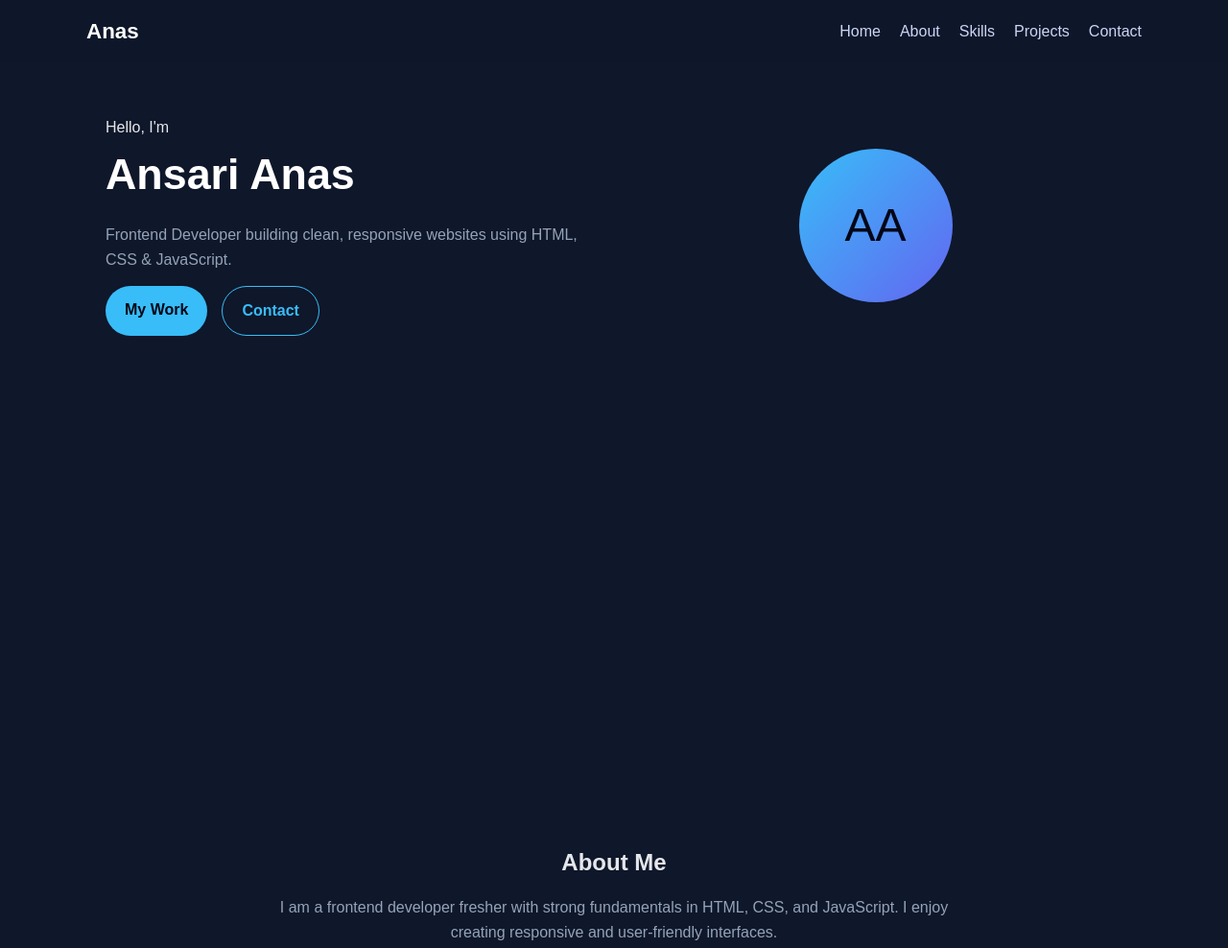
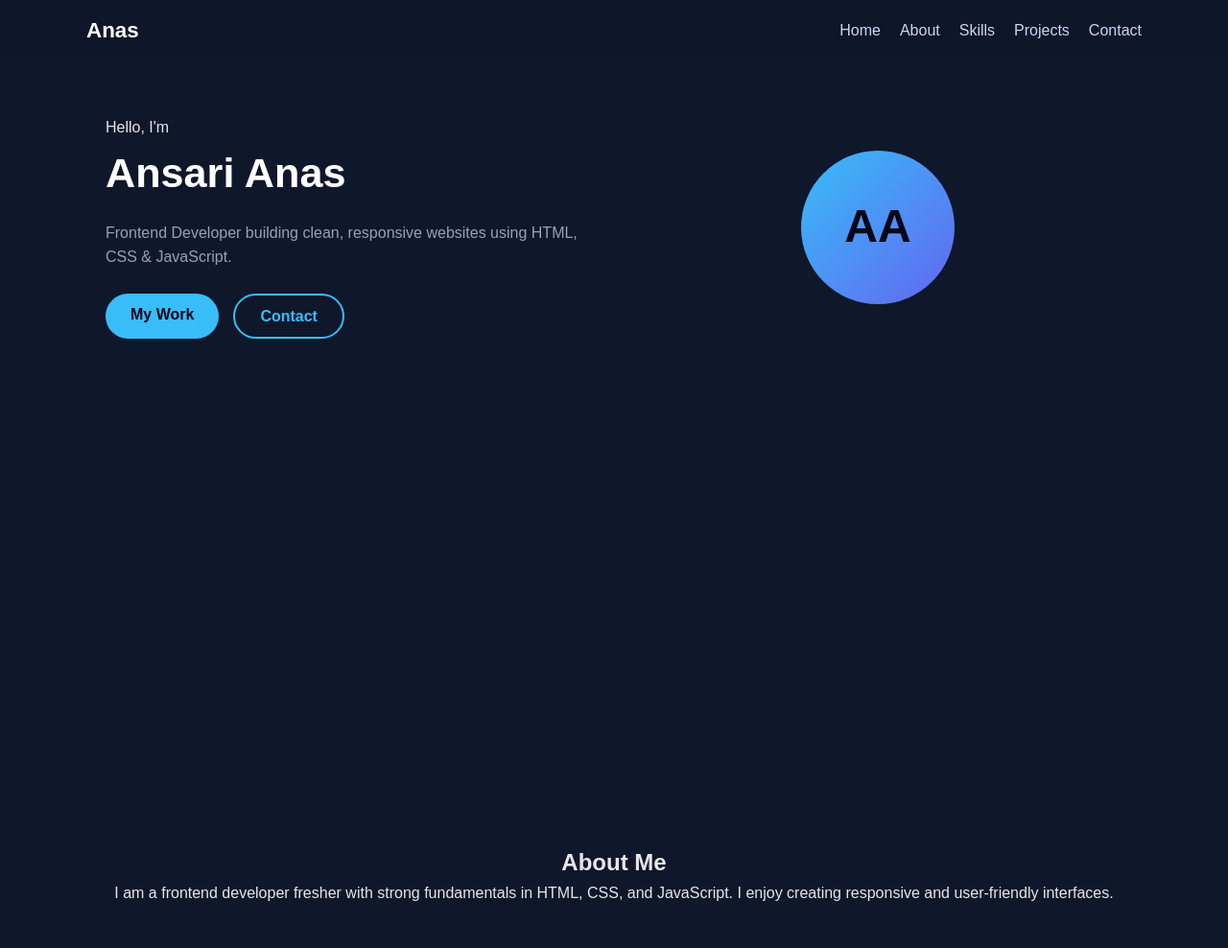
Before and after one commit to ansarianas325as-commits/protfolio, a plain HTML site: page index.html in a window 1280 px wide. Shown: the top 988 px of the page at 96% size. Drawn offline with Linux system fonts and the light colour scheme.

Commit message:
Update style.css

```diff
--- a/style.css
+++ b/style.css
@@ -23,7 +23,7 @@ header {
   position: fixed;
   width: 100%;
   top: 0;
-  background: rgba(15,23,42,0.9);
+  background: rgba(15,23,42,0.95);
   z-index: 100;
 }
 
@@ -31,7 +31,7 @@ header {
   display: flex;
   justify-content: space-between;
   align-items: center;
-  padding: 15px 0;
+  padding: 14px 0;
 }
 
 .logo {
@@ -49,6 +49,7 @@ header {
   text-decoration: none;
 }
 
+/* NAV TOGGLE */
 .nav-toggle {
   display: none;
   flex-direction: column;
@@ -58,7 +59,7 @@ header {
 }
 
 .nav-toggle span {
-  width: 25px;
+  width: 26px;
   height: 3px;
   background: #fff;
 }
@@ -72,17 +73,17 @@ header {
 .hero {
   display: grid;
   grid-template-columns: 1fr 1fr;
+  gap: 40px;
   align-items: center;
-  gap: 30px;
 }
 
 .hero h2 {
-  font-size: 2.8rem;
+  font-size: 2.7rem;
   color: #fff;
 }
 
 .sub {
-  margin: 15px 0;
+  margin: 15px 0 25px;
   color: #94a3b8;
 }
 
@@ -95,47 +96,46 @@ header {
   align-items: center;
   justify-content: center;
   font-size: 3rem;
+  font-weight: bold;
   color: #020617;
   margin: auto;
 }
 
-/* BUTTONS */
+/* BUTTONS (FIXED) */
 .buttons {
   display: flex;
   gap: 15px;
 }
 
 .btn {
-  padding: 12px 20px;
+  display: inline-block;
+  padding: 12px 26px;        /* FIXED padding */
   border-radius: 30px;
   text-decoration: none;
-  font-weight: bold;
+  font-weight: 600;
+  line-height: 1.2;          /* FIXED text touching */
 }
 
-.primary {
+.btn.primary {
   background: #38bdf8;
   color: #020617;
 }
 
-.outline {
-  border: 1px solid #38bdf8;
+.btn.outline {
+  border: 2px solid #38bdf8;
   color: #38bdf8;
+}
+
+.btn.small {
+  margin-top: 10px;
+  padding: 10px 18px;
+  font-size: 0.9rem;
 }
 
 /* SECTIONS */
 .section {
   padding: 80px 20px;
   text-align: center;
-}
-
-.section h2 {
-  margin-bottom: 15px;
-}
-
-.section p {
-  max-width: 700px;
-  margin: auto;
-  color: #94a3b8;
 }
 
 .dark {
@@ -167,8 +167,9 @@ header {
 
 .card {
   background: #1e293b;
-  padding: 20px;
-  border-radius: 15px;
+  padding: 22px;
+  border-radius: 16px;
+  text-align: left;
 }
 
 /* FOOTER */
```
